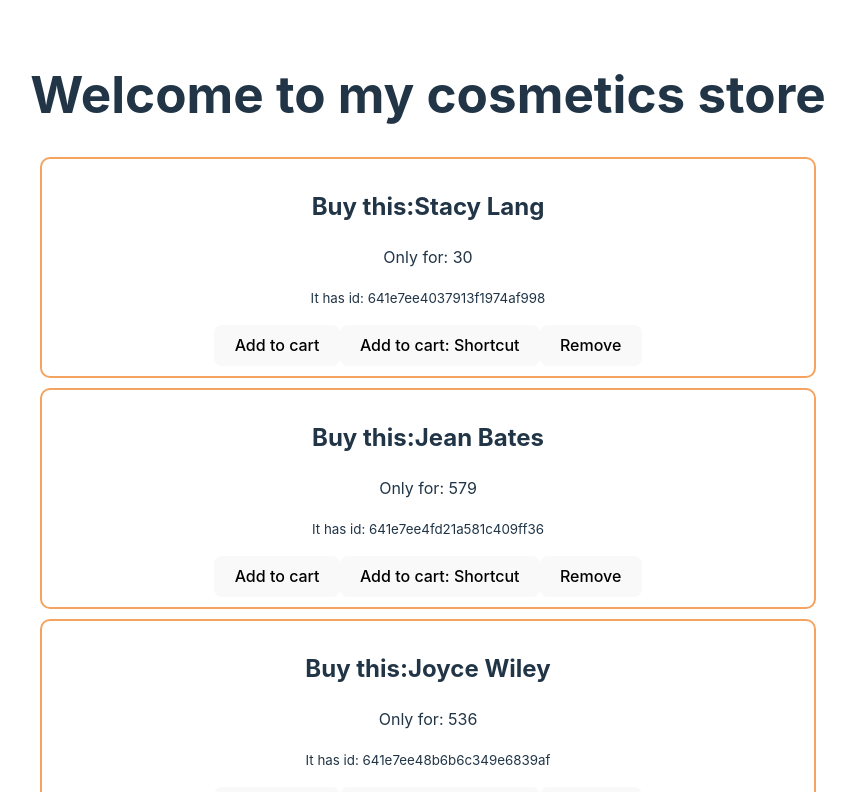
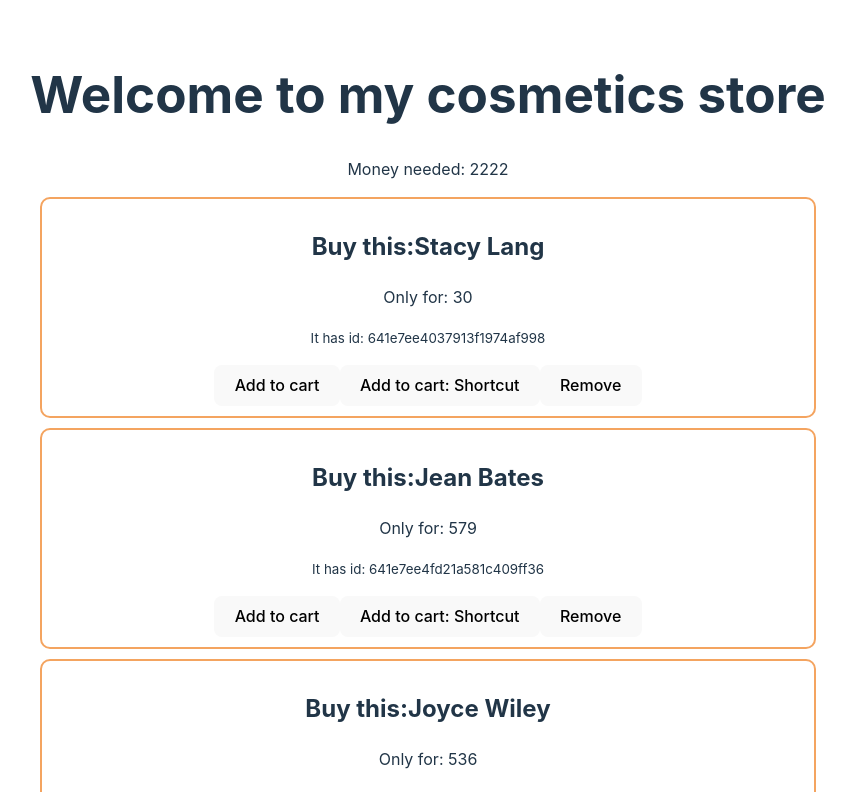
Before and after one commit to dg1223/react-storage-and-handler, a React (Vite) app: page / in a window 1280 px wide. Shown: the top 792 px of the page, without its empty margins (212-1067 px from the left). Built offline with nearby package versions, Linux system fonts and the light colour scheme.

Commit message:
array reducers

```diff
--- a/src/components/Cosmetics/Cosmetics.jsx
+++ b/src/components/Cosmetics/Cosmetics.jsx
@@ -1,4 +1,5 @@
 import React, { useEffect, useState } from "react";
+import { getTotal } from "../../utilities/calculate";
 import Cosmetic from "../Cosmetic/Cosmetic";
 // import { add } from "../../utilities/calculate";
 // import add from "../../utilities/calculate";
@@ -11,6 +12,9 @@ const Cosmetics = () => {
       .then((res) => res.json())
       .then((data) => setCosmetics(data));
   }, []);
+
+  const total = getTotal(cosmetics);
+
   /* const cosmetics = [
     {
       id: "641e7d3b03c06978a258f2b6",
@@ -54,6 +58,7 @@ const Cosmetics = () => {
   return (
     <div>
       <h1>Welcome to my cosmetics store</h1>
+      <p>Money needed: {total}</p>
       {/* <p>Total: {total}</p> */}
       {cosmetics.map((cosmetic) => (
         <Cosmetic key={cosmetic.id} cosmetic={cosmetic}></Cosmetic>
--- a/src/utilities/calculate.jsx
+++ b/src/utilities/calculate.jsx
@@ -6,4 +6,25 @@ const multiply = (first, second) => {
   return first * second;
 };
 
-export { add, multiply };
+/* const numbers = [23, 45 , 23, 76, 45]
+const sumReducer = (previous, current) => previous + current
+const total = numbers.reduce(sumReducer, 0) */
+
+/* const items = [
+  {id: 1, name: 'alta', price: 100},
+  {id: 2, name: 'alta', price: 100},
+  {id: 3, name: 'alta', price: 100},
+  {id: 4, name: 'alta', price: 100},
+  {id: 5, name: 'alta', price: 100},
+] */
+
+/* const itemsReducer = (previous, current) => previous + current.price
+const itemsTotal = items.reduce(itemsReducer, 0)
+ */
+const getTotalPrice = (products) => {
+  const reducer = (previous, current) => previous + current.price;
+  const total = products.reduce(reducer, 0);
+  return total;
+};
+
+export { add, multiply, getTotalPrice as getTotal };
```
